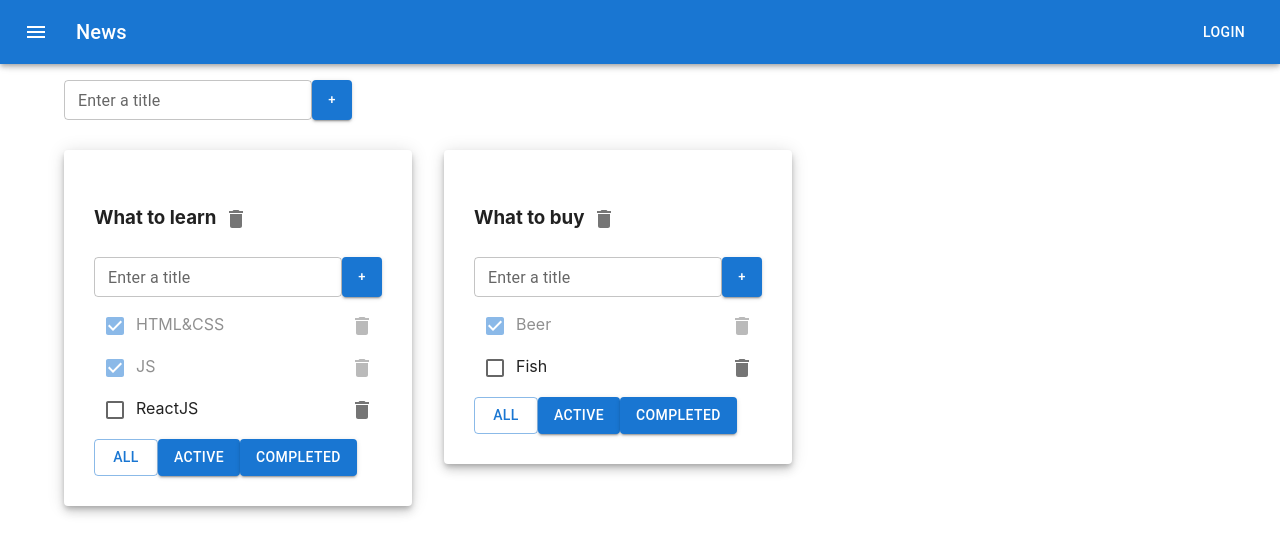
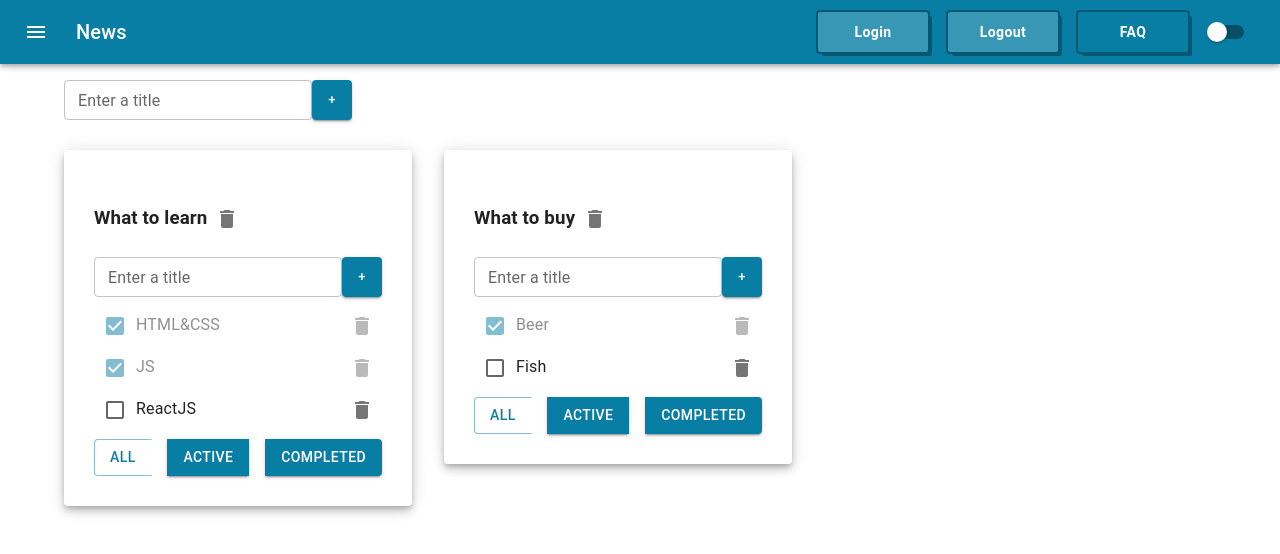
Before and after one commit to vTarlettskiy/todolist, a React (Create React App) app: page / in a window 1280 px wide. Shown: the top 554 px of the page. Built offline with nearby package versions, Linux system fonts and the light colour scheme.

Commit message:
mui 2part

```diff
--- a/src/App.tsx
+++ b/src/App.tsx
@@ -3,9 +3,9 @@ import {Todolist} from "./todolist/Todolist";
 import {useState} from "react";
 import {v1} from "uuid";
 import {AddItemForm} from "./components/addItemForm/AddItemForm";
-import ButtonAppBar from "./components/buttonAppBar/ButtonAppBar";
+import ButtonAppBar from "./components/button/ButtonAppBar";
 import Container from "@mui/material/Container";
-import {Grid} from "@mui/material";
+import {createTheme, CssBaseline, Grid, ThemeProvider} from "@mui/material";
 import Paper from "@mui/material/Paper";
 
 export type TaskType = {
@@ -25,6 +25,8 @@ type TodolistType = {
 export type TasksStateType = {
     [key: string]: TaskType[]
 }
+
+type ThemeMode = 'dark' | 'light'
 
 function App() {
 
@@ -114,10 +116,27 @@ function App() {
         setTasks({[newId]: [], ...tasks})
     }
 
+    const [themeMode, setThemeMode] = useState<ThemeMode>('light')
+
+    const theme = createTheme({
+        palette: {
+            mode: themeMode === 'light' ? 'light' : 'dark',
+            primary: {
+                main: '#087EA4'
+            }
+        }
+    })
+
+    const changeModeHandler = () => {
+        setThemeMode(themeMode == 'light' ? 'dark' : 'light')
+    }
+
     return (
         <div className="App">
+            <ThemeProvider theme={theme}>
+                <CssBaseline/>
                 <Container fixed>
-                <ButtonAppBar/>
+                    <ButtonAppBar changeModeHandler={changeModeHandler}/>
 
                     <Grid container sx={{mb: '30px'}}>
                         <AddItemForm addItem={addTodolist}/>
@@ -160,6 +179,7 @@ function App() {
                         })}
                     </Grid>
                 </Container>
+            </ThemeProvider>
         </div>
     );
 }
--- /dev/null
+++ b/src/components/button/ButtonAppBar.tsx
@@ -0,0 +1,44 @@
+import * as React from 'react';
+import AppBar from '@mui/material/AppBar';
+import Box from '@mui/material/Box';
+import Toolbar from '@mui/material/Toolbar';
+import Typography from '@mui/material/Typography';
+import IconButton from '@mui/material/IconButton';
+import MenuIcon from '@mui/icons-material/Menu';
+import {MenuButton} from "./MenuButton";
+import Switch from "@mui/material/Switch";
+import {useTheme} from "@mui/material";
+
+type ButtonAppBarPropsType = {
+    changeModeHandler: () => void
+}
+
+export default function ButtonAppBar({changeModeHandler}: ButtonAppBarPropsType) {
+
+    const theme = useTheme()
+
+    return (
+        <Box sx={{flexGrow: 1, marginBottom: '80px'}}>
+            <AppBar position="fixed">
+                <Toolbar>
+                    <IconButton
+                        size="large"
+                        edge="start"
+                        color="inherit"
+                        aria-label="menu"
+                        sx={{mr: 2}}
+                    >
+                        <MenuIcon/>
+                    </IconButton>
+                    <Typography variant="h6" component="div" sx={{flexGrow: 1}}>
+                        News
+                    </Typography>
+                    <MenuButton color="inherit">Login</MenuButton>
+                    <MenuButton color="inherit">Logout</MenuButton>
+                    <MenuButton color="inherit" background={theme.palette.primary.main}>FAQ</MenuButton>
+                    <Switch onChange={changeModeHandler}/>
+                </Toolbar>
+            </AppBar>
+        </Box>
+    );
+}
--- /dev/null
+++ b/src/components/button/MenuButton.ts
@@ -0,0 +1,18 @@
+import Button from "@mui/material/Button";
+import {styled} from "@mui/material/styles";
+
+type MenuButtonPropsType = {
+    background?: string
+}
+
+export const MenuButton = styled(Button)<MenuButtonPropsType>(({background, theme}) => ({
+    minWidth: '110px',
+    fontWeight: 'bold',
+    boxShadow: `0 0 0 2px ${theme.palette.primary.dark}, 4px 4px 0 0 ${theme.palette.primary.dark}`,
+    borderRadius: '2px',
+    textTransform: 'capitalize',
+    margin: '0 10px',
+    padding: '8px 24px',
+    color: theme.palette.primary.contrastText,
+    background: background || theme.palette.primary.light
+}))
--- a/src/components/buttonAppBar/ButtonAppBar.tsx
+++ /dev/null
@@ -1,32 +0,0 @@
-import * as React from 'react';
-import AppBar from '@mui/material/AppBar';
-import Box from '@mui/material/Box';
-import Toolbar from '@mui/material/Toolbar';
-import Typography from '@mui/material/Typography';
-import Button from '@mui/material/Button';
-import IconButton from '@mui/material/IconButton';
-import MenuIcon from '@mui/icons-material/Menu';
-
-export default function ButtonAppBar() {
-    return (
-        <Box sx={{ flexGrow: 1, marginBottom: '80px' }}>
-            <AppBar position="fixed">
-                <Toolbar>
-                    <IconButton
-                        size="large"
-                        edge="start"
-                        color="inherit"
-                        aria-label="menu"
-                        sx={{ mr: 2 }}
-                    >
-                        <MenuIcon />
-                    </IconButton>
-                    <Typography variant="h6" component="div" sx={{ flexGrow: 1 }}>
-                        News
-                    </Typography>
-                    <Button color="inherit">Login</Button>
-                </Toolbar>
-            </AppBar>
-        </Box>
-    );
-}
--- /dev/null
+++ b/src/task/Task.styles.ts
@@ -0,0 +1,10 @@
+import {SxProps} from "@mui/material";
+
+
+export const getListItemSx = (isDone: boolean): SxProps => (
+    {
+        p: 0,
+        justifyContent: 'space-between',
+        opacity: isDone ? 0.5 : 1
+    }
+)
--- a/src/task/Task.tsx
+++ b/src/task/Task.tsx
@@ -6,6 +6,7 @@ import DeleteIcon from "@mui/icons-material/Delete";
 import IconButton from "@mui/material/IconButton";
 import CheckBox from "@mui/material/Checkbox";
 import ListItem from '@mui/material/ListItem';
+import {getListItemSx} from "./Task.styles";
 
 type TaskPropsType = {
     task: TaskType
@@ -18,7 +19,9 @@ export const Task = ({task, updateTaskHandler, removeTaskHandler, changeTaskStat
 
 
     return (
-        <ListItem key={task.id} sx={{p: 0, justifyContent: 'space-between', opacity: task.isDone ? 0.5 : 1}}>
+        <ListItem
+            key={task.id}
+            sx={getListItemSx(task.isDone)}>
             <div>
                 <CheckBox checked={task.isDone} onChange={changeTaskStatusHandler}/>
                 <EditableSpan oldTitle={task.title} updateItem={updateTaskHandler}/>
--- /dev/null
+++ b/src/todolist/Todolist.styles.ts
@@ -0,0 +1,7 @@
+import {SxProps} from "@mui/material";
+
+
+export const filterButtonsContainerSx: SxProps = {
+    display: 'flex',
+    justifyContent: 'space-between',
+}
--- a/src/todolist/Todolist.tsx
+++ b/src/todolist/Todolist.tsx
@@ -7,6 +7,8 @@ import IconButton from "@mui/material/IconButton";
 import DeleteIcon from "@mui/icons-material/Delete";
 import Button from "@mui/material/Button";
 import List from '@mui/material/List';
+import ButtonGroup from "@mui/material/ButtonGroup";
+import {filterButtonsContainerSx} from "./Todolist.styles";
 
 type PropsType = {
     title: string
@@ -93,14 +95,14 @@ export const Todolist = ({
                     </List>
             }
 
-            <div>
+            <ButtonGroup sx={filterButtonsContainerSx}>
                 <Button variant={filter === 'all' ? 'outlined' : 'contained'}
                         onClick={() => changeFilterTasksHandler('all')}>All</Button>
                 <Button variant={filter === 'active' ? 'outlined' : 'contained'}
                         onClick={() => changeFilterTasksHandler('active')}>Active</Button>
                 <Button variant={filter === 'completed' ? 'outlined' : 'contained'}
                         onClick={() => changeFilterTasksHandler('completed')}>Completed</Button>
-            </div>
+            </ButtonGroup>
         </div>
     )
 }
```
Lines whose indentation alone changed are shown as unchanged.
